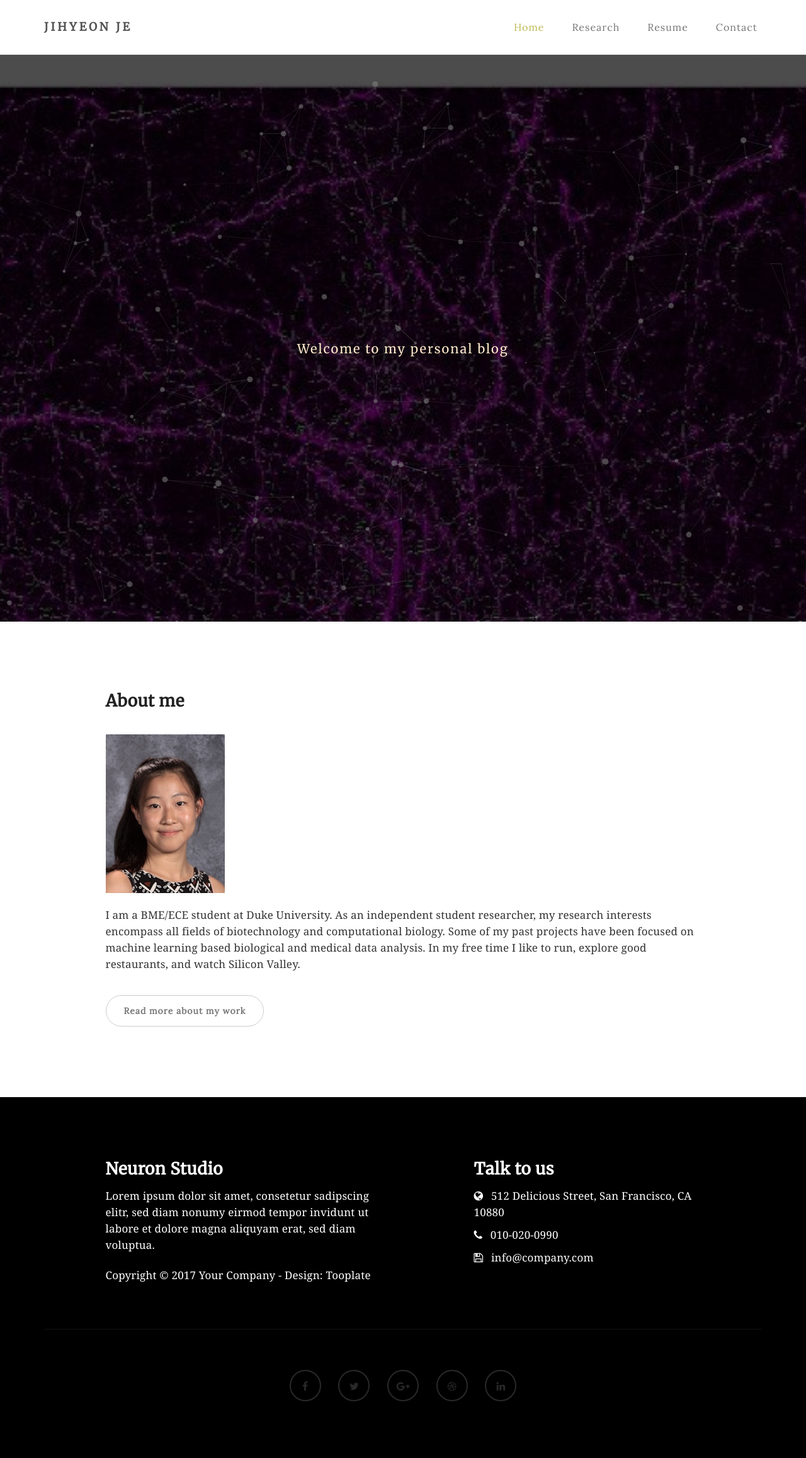
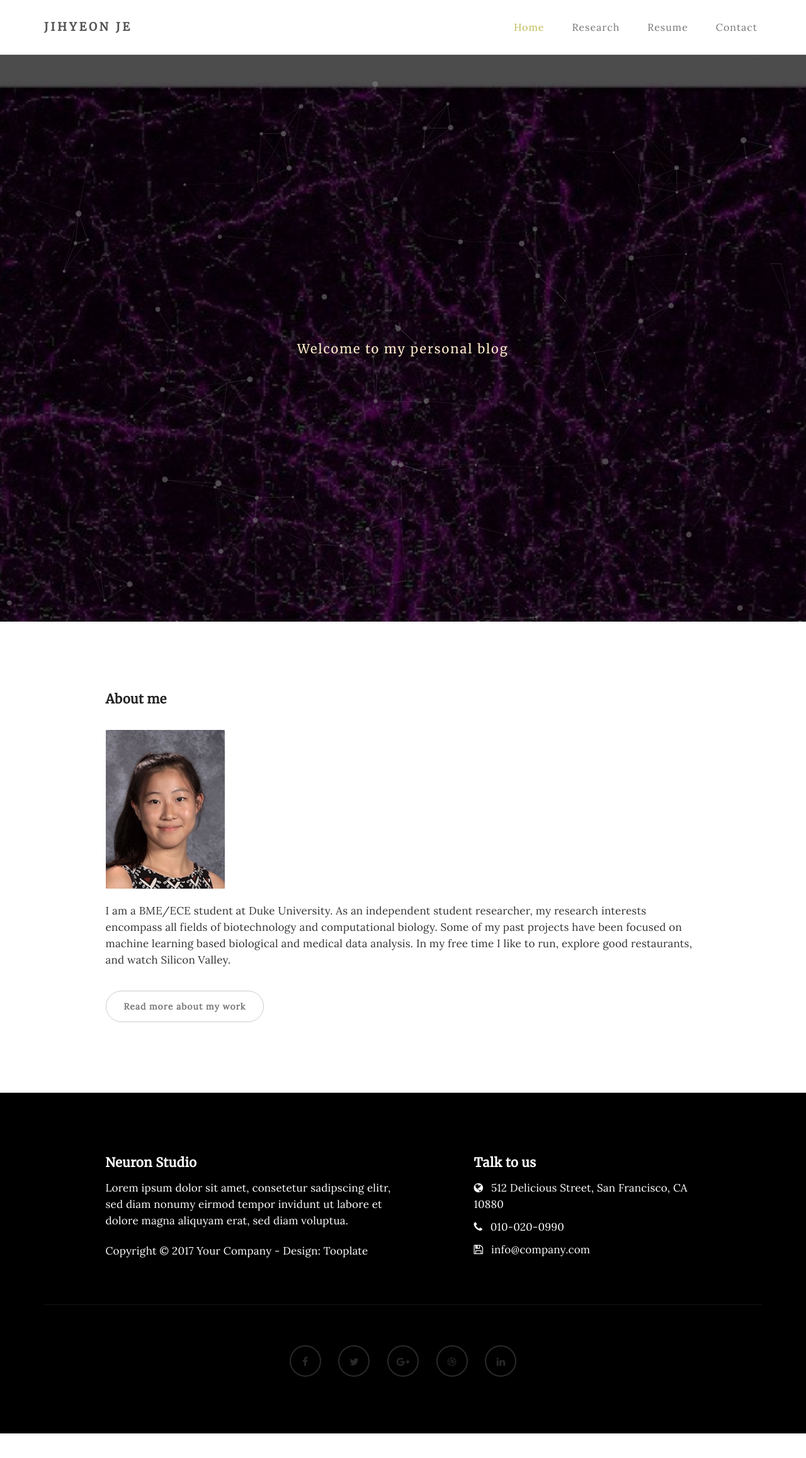
Before and after one commit to rpraka/JihyeonJe.com, a Jekyll site: the page index.html, which Jekyll copies as it is, in a window 1280 px wide. Shown: the whole page at 63% size. Built offline with Jekyll 4.4.1, drawn with Linux system fonts in a browser that asks for light colours; after the commit the page ends 2276 px from its top, so only the background shows below that.

Commit message:
Update style.css

```diff
--- a/css/style.css
+++ b/css/style.css
@@ -41,7 +41,7 @@ h2,h3 {
 }
 
 h3 {
-  font-size: 26px;
+  font-size: 20px;
 }
 
 h4 {
@@ -52,7 +52,7 @@ h4 {
 }
 
 p {
-    font-family: georgia;
+
     font-size: 17px;
     font-weight: 300;
     line-height: 26px;
```
